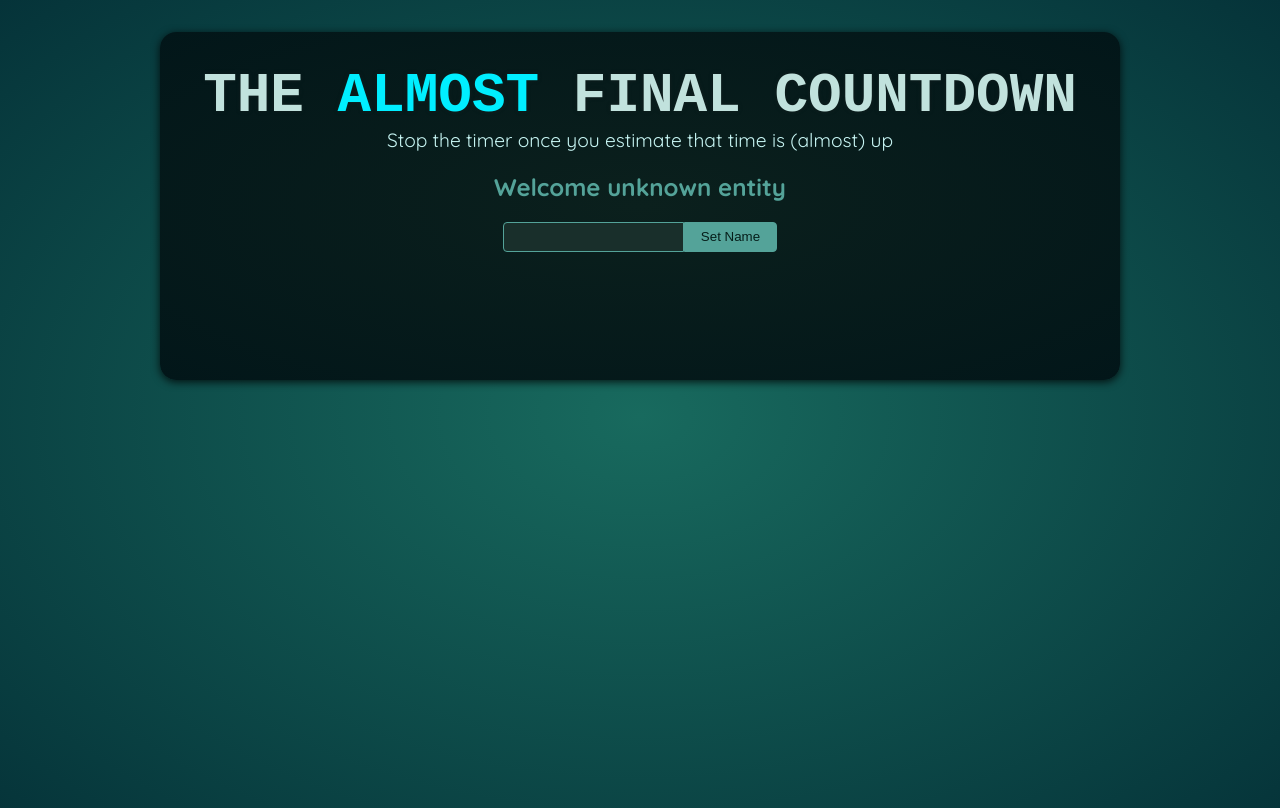
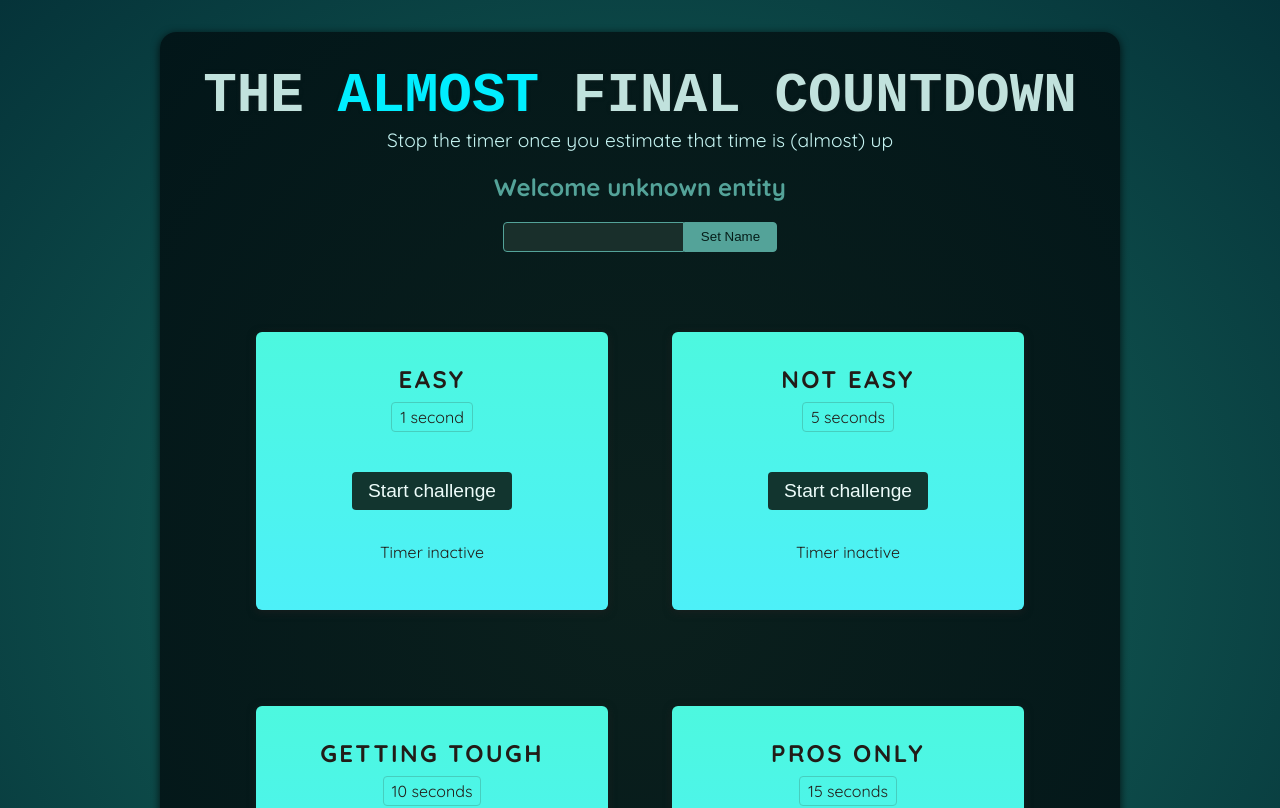
Before and after one commit to sven-olding/react-refs-portals, a React (Vite) app: page / in a window 1280 px wide. Shown: the top 808 px of the page. Built offline with nearby package versions, Linux system fonts and the light colour scheme; a web font is replaced by a local one.

Commit message:
add timer challenge component

```diff
--- a/src/App.jsx
+++ b/src/App.jsx
@@ -1,10 +1,16 @@
 import Player from "./components/Player.jsx";
+import TimerChallenge from "./components/TimerChallenge.jsx";
 
 function App() {
   return (
     <>
       <Player />
-      <div id="challenges"></div>
+      <div id="challenges">
+        <TimerChallenge title="Easy" targetTime={1}></TimerChallenge>
+        <TimerChallenge title="Not easy" targetTime={5}></TimerChallenge>
+        <TimerChallenge title="Getting tough" targetTime={10}></TimerChallenge>
+        <TimerChallenge title="Pros only" targetTime={15}></TimerChallenge>
+      </div>
     </>
   );
 }
--- /dev/null
+++ b/src/components/TimerChallenge.jsx
@@ -0,0 +1,40 @@
+import { useState } from "react";
+
+export default function TimerChallenge({ title, targetTime }) {
+  const [isRunning, setIsRunning] = useState(false);
+  const [timerId, setTimerId] = useState(0);
+  const [isExpired, setIsExpired] = useState(false);
+
+  const stopTimer = () => {
+    setIsRunning(false);
+    clearTimeout(timerId);
+  };
+
+  const startTimer = () => {
+    const timer = setTimeout(() => {
+      setIsExpired(true);
+    }, targetTime * 1000);
+    setTimerId(timer);
+    setIsRunning(true);
+  };
+
+  const onClickStartStop = () => {
+    isRunning ? stopTimer() : startTimer();
+  };
+
+  return (
+    <section className="challenge">
+      <h2>{title}</h2>
+      <p className="challenge-time">
+        {targetTime} second{targetTime > 1 ? "s" : ""}
+      </p>
+      <p>
+        <button onClick={onClickStartStop}>
+          {!isRunning ? "Start challenge" : "Stop"}
+        </button>
+      </p>
+      {isRunning && <p className="active">Time is running</p>}
+      {!isRunning && <p>Timer inactive</p>}
+    </section>
+  );
+}
```
